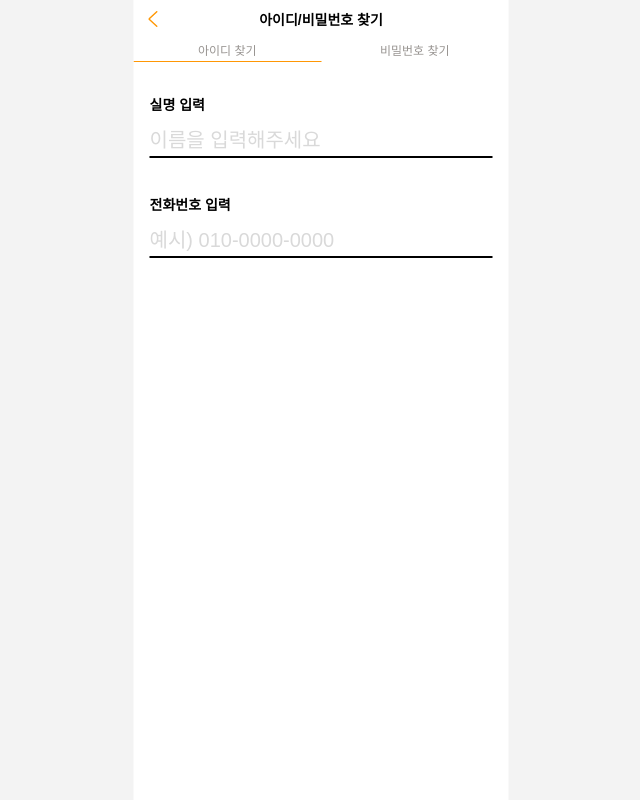
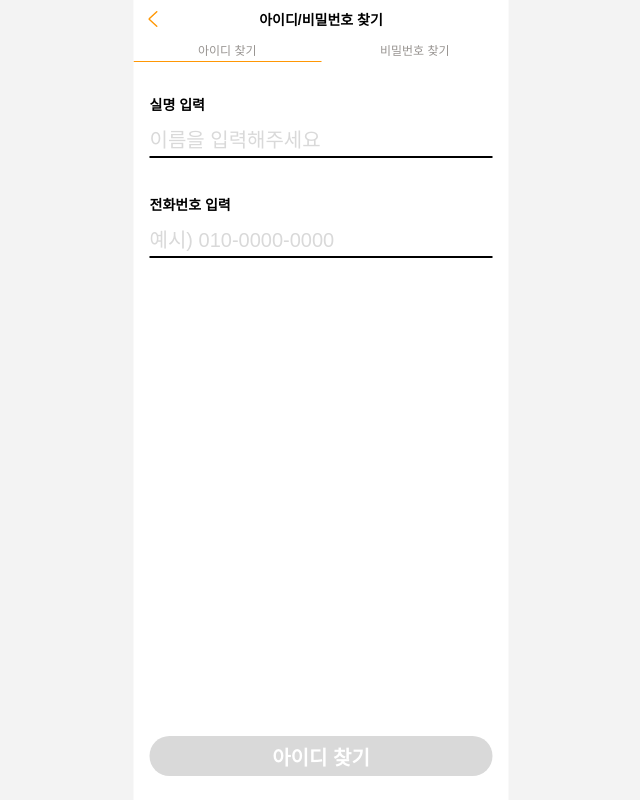
Before and after one commit to LikeLionRunnersApp/client, a React app: page /find-user/1 in a window 1280 px wide. Shown: the whole page, without its empty margins (319-959 px from the left). Built offline with nearby package versions, Linux system fonts and the light colour scheme; the HTML template or start-up script is replaced by a standard one.

Commit message:
Fix: Add find id button

```diff
--- a/src/components/FindUser/FindId.tsx
+++ b/src/components/FindUser/FindId.tsx
@@ -1,17 +1,17 @@
 import styled from '@emotion/styled'
-import { ChangeEvent, useEffect } from 'react'
+import { useEffect } from 'react'
 import { FormInput } from '@components/Common/UI'
 import { useState } from 'react'
 import useFormValidation from '@/hooks/useFormValidation'
+import { Button } from '@components/Common/UI'
 
 const FindId = () => {
   const { phoneNumber, phoneNumberValid, handlePhoneNumberChange } =
     useFormValidation({ initialPhoneNumber: '' })
+  const [name, setName] = useState('')
   const [phoneNumberAlert, setPhoneNumberAlert] = useState('')
-  const [input, setInput] = useState({
-    name: '',
-    phoneNum: '',
-  })
+
+  const isValid = phoneNumberValid && name.length > 0
 
   useEffect(() => {
     if (phoneNumber.length > 0) {
@@ -21,14 +21,12 @@ const FindId = () => {
     }
   }, [phoneNumber])
 
-  const handleChangeInput = (e: ChangeEvent<HTMLInputElement>) => {
-    const { name, value } = e.target
-    setInput({ ...input, [name]: value, phoneNum: phoneNumber })
+  const handleShowId = () => {
+    // 일치하지 않는 정보 일 경우
+    return alert('일치하는 정보가 없습니다.')
+
+    // 일치할 경우 id출력
   }
-
-  useEffect(() => {
-    console.log(input)
-  }, [input, phoneNumber])
 
   return (
     <Container>
@@ -36,8 +34,8 @@ const FindId = () => {
         type="text"
         id="name"
         name="name"
-        onChange={handleChangeInput}
-        value={input.name}
+        onChange={e => setName(e.target.value)}
+        value={name}
         placeholder="이름을 입력해주세요"
         hidden={false}
         label="실명 입력"
@@ -53,6 +51,17 @@ const FindId = () => {
         label="전화번호 입력"
       />
       {<Alert isError={phoneNumberValid}>{phoneNumberAlert}</Alert>}
+      <ButtonContainer>
+        <Button
+          type="submit"
+          variant={isValid ? 'start' : 'login'}
+          size="lg"
+          disabled={isValid ? false : true}
+          onClick={handleShowId}
+        >
+          아이디 찾기
+        </Button>
+      </ButtonContainer>
     </Container>
   )
 }
@@ -78,3 +87,11 @@ const Alert = styled.strong<{ isError: boolean }>`
   font-weight: 400;
   color: ${({ isError }) => (isError ? '#989491' : '#FF9704')};
 `
+
+const ButtonContainer = styled.div`
+  position: absolute;
+  width: 100%;
+  padding: 0 16px 24px;
+  left: 0;
+  bottom: 0;
+`
--- a/src/components/FindUser/FindPw.tsx
+++ b/src/components/FindUser/FindPw.tsx
@@ -2,7 +2,7 @@ import styled from '@emotion/styled'
 import { FormInput } from '../Common/UI'
 import useFormValidation from '@/hooks/useFormValidation'
 import { useState, useEffect } from 'react'
-import Button from '@components/Common/UI/Button'
+import { Button } from '@components/Common/UI'
 import { useNavigate } from 'react-router-dom'
 
 const FindPw = () => {
```
